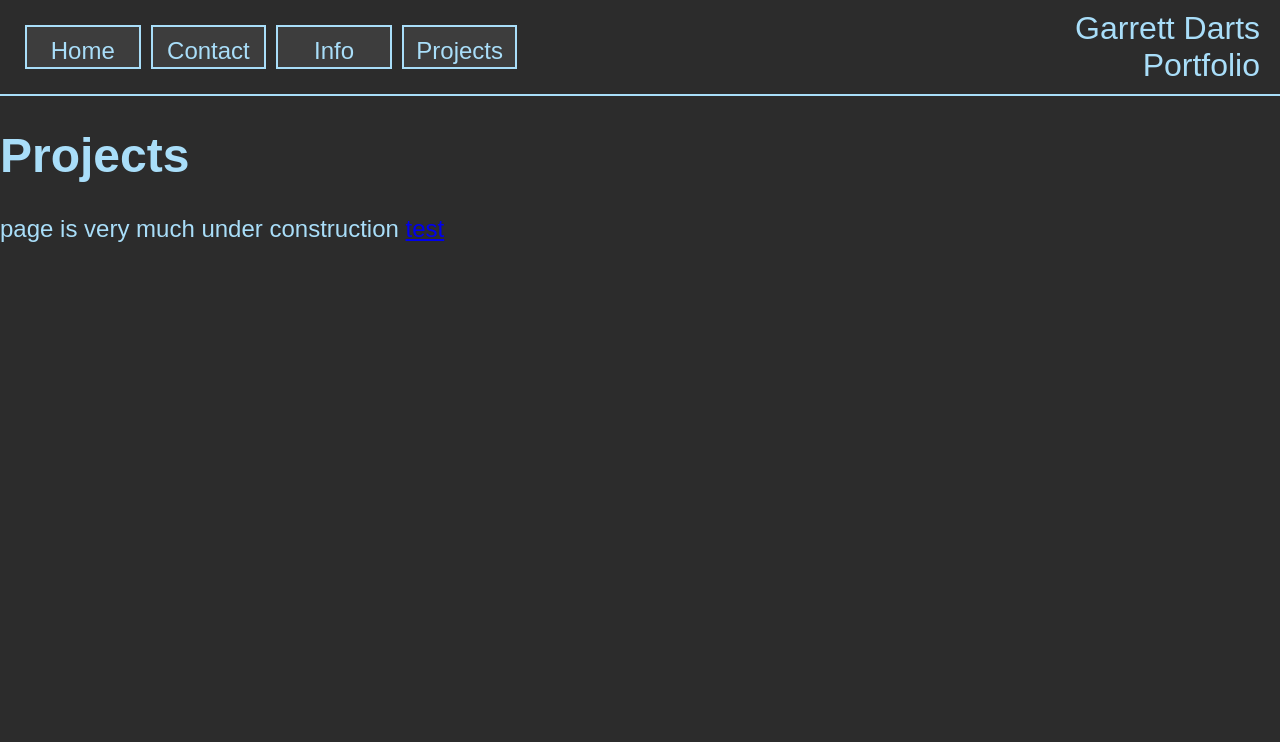
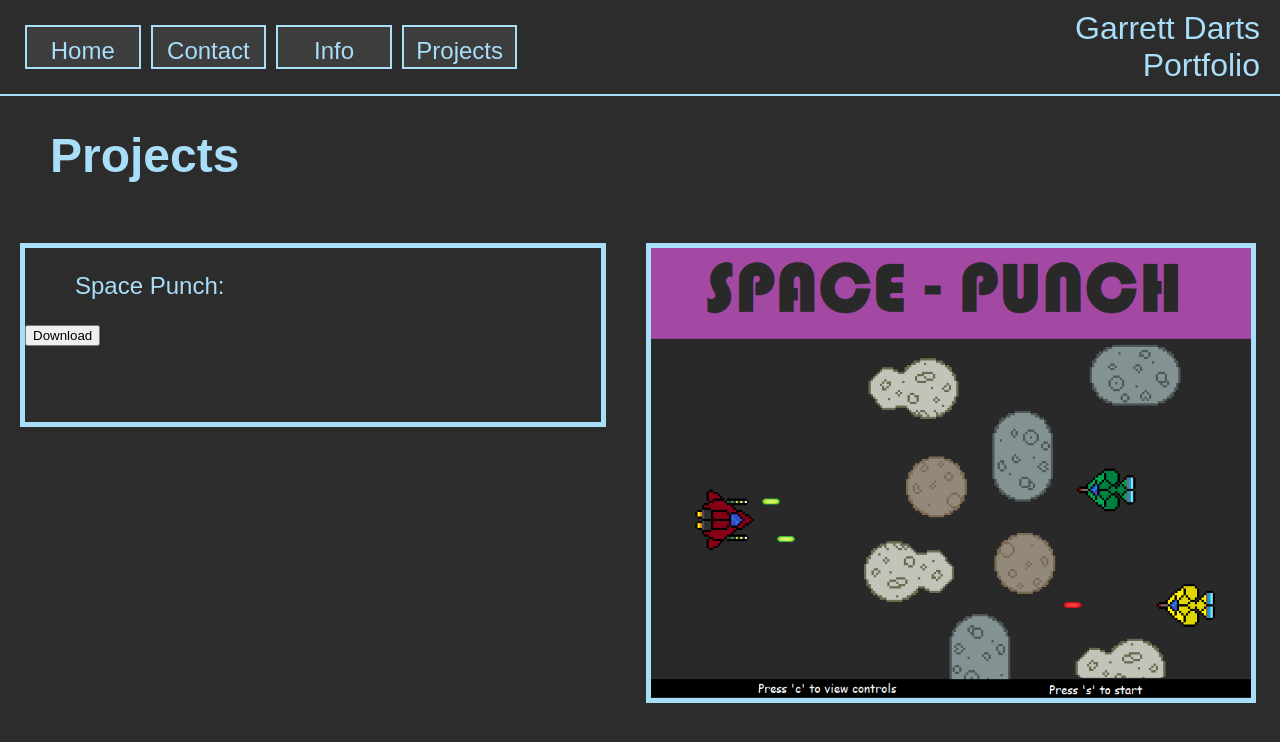
Before and after one commit to garrett-darts/garrett-darts.github.io, a plain HTML site: page projects.html in a window 1280 px wide. Drawn offline with Linux system fonts and the light colour scheme.

Commit message:
Added to the projects tab

```diff
--- a/projects.html
+++ b/projects.html
@@ -17,8 +17,23 @@
     <div class="divider"></div>
 
 
-    <h1>Projects</h1>
-    <p1>page is very much under construction</p1>
-    <a href="/test.html">test</a>
+    <h1 style="text-indent: 50px;">Projects</h1>
+    <br>
+    <div class="text-image-container">
+        <div class="text-content">
+            <p style="margin-left: 50px; line-height: 1.2;">
+            Space Punch:
+
+            <form method="get" action="SP.exe">
+                <button type="submit">Download</button>
+            </form>
+            <br>
+
+            </p>
+        </div>
+        <div class="image-content">
+        <img src="images/space-punch.png" alt="Garrett Main Photo">
+        </div>
+    </div>
 </body>
 </html>
```
Also changed, not shown: images/space-punch.png (added), 1 other file.
